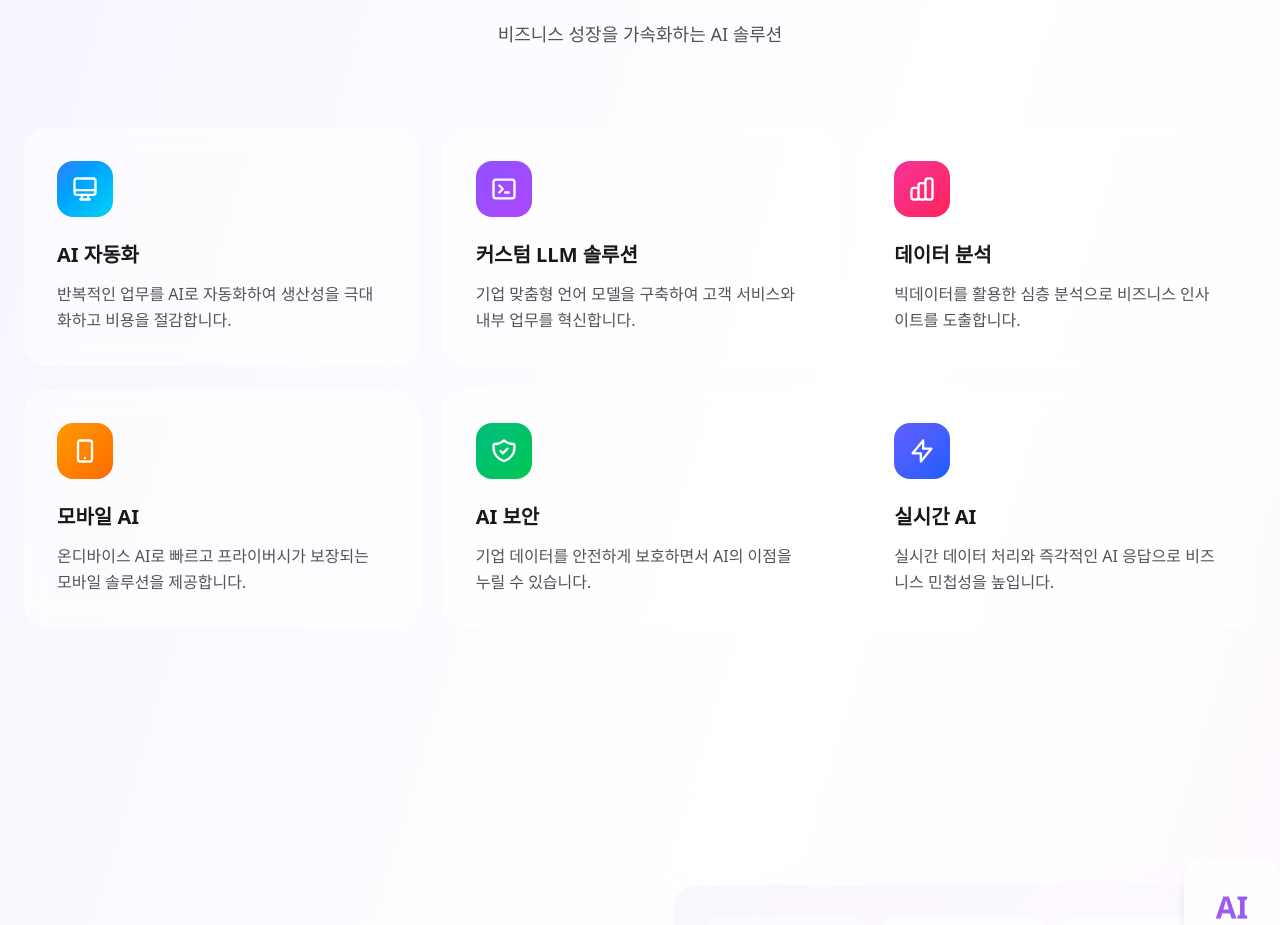
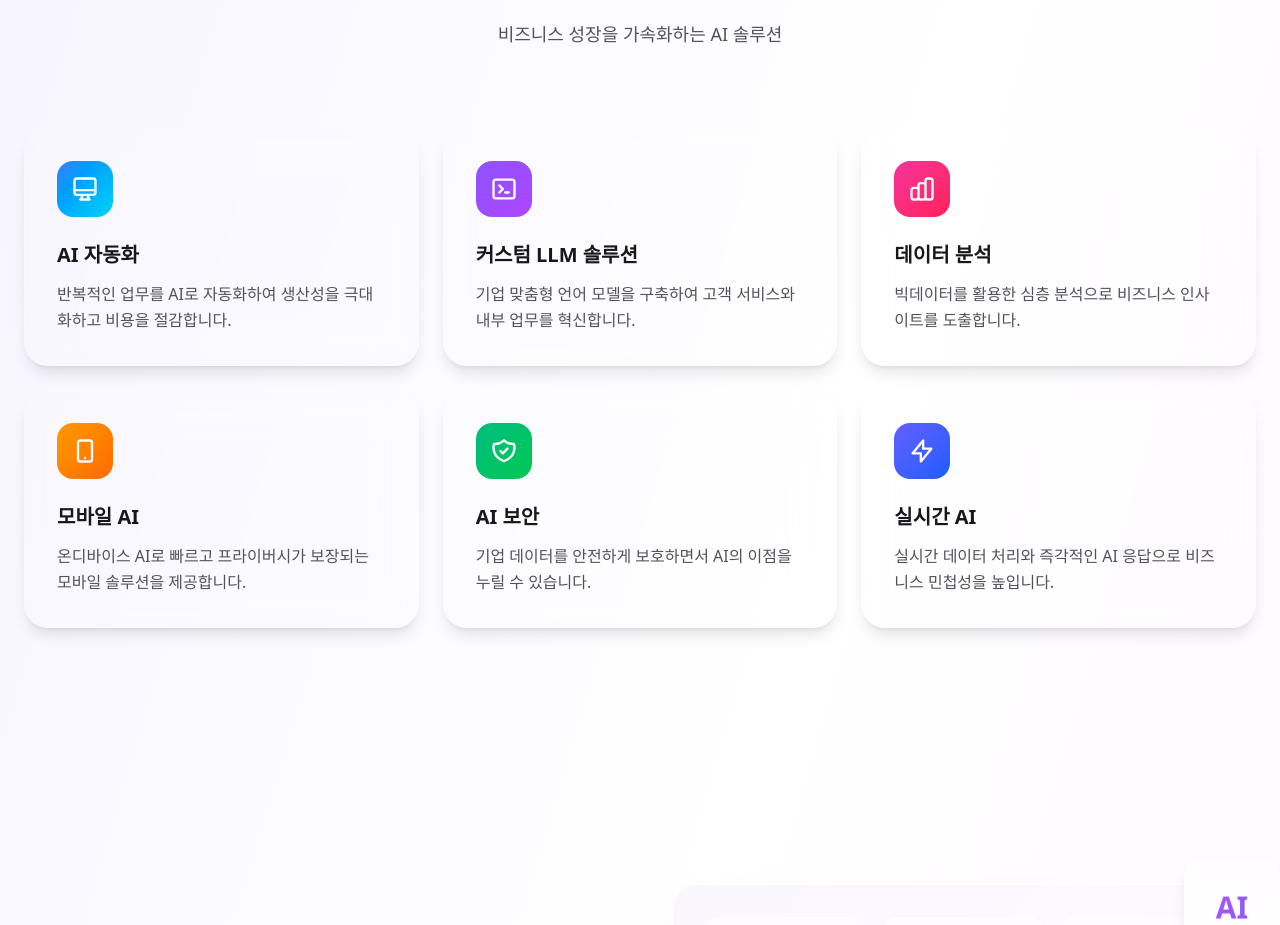
Before and after one commit to ajangeunajang-kaist/binu-ai, a Next.js app: page / in a window 1280 px wide. Shown: the part 980-1905 px from the top of the page. Built offline with nearby package versions, Linux system fonts and the light colour scheme.

Commit message:
Fix: service card glass

```diff
--- a/app/page.tsx
+++ b/app/page.tsx
@@ -153,7 +153,7 @@ export default function Home() {
 
           <div className="grid md:grid-cols-2 lg:grid-cols-3 gap-6">
             {/* Service Card 1 */}
-            <div className="bg-white/50 backdrop-blur-md rounded-3xl p-8 border border-white/60 hover:bg-white/70 hover:shadow-lg hover:shadow-purple-200/30 transition-all group">
+            <div className="glass bg-white/50 backdrop-blur-md rounded-3xl p-8 border border-white/60 hover:bg-white/70 shadow-lg hover:shadow-purple-200/30 transition-all group">
               <div className="w-14 h-14 rounded-2xl bg-gradient-to-br from-blue-500 to-cyan-400 flex items-center justify-center mb-6 group-hover:scale-110 transition-transform">
                 <svg
                   className="w-7 h-7 text-white"
@@ -179,7 +179,7 @@ export default function Home() {
             </div>
 
             {/* Service Card 2 */}
-            <div className="bg-white/50 backdrop-blur-md rounded-3xl p-8 border border-white/60 hover:bg-white/70 hover:shadow-lg hover:shadow-purple-200/30 transition-all group">
+            <div className="glass bg-white/50 backdrop-blur-md rounded-3xl p-8 border border-white/60 hover:bg-white/70 shadow-lg hover:shadow-purple-200/30 transition-all group">
               <div className="w-14 h-14 rounded-2xl bg-gradient-to-br from-violet-500 to-purple-500 flex items-center justify-center mb-6 group-hover:scale-110 transition-transform">
                 <svg
                   className="w-7 h-7 text-white"
@@ -205,7 +205,7 @@ export default function Home() {
             </div>
 
             {/* Service Card 3 */}
-            <div className="bg-white/50 backdrop-blur-md rounded-3xl p-8 border border-white/60 hover:bg-white/70 hover:shadow-lg hover:shadow-purple-200/30 transition-all group">
+            <div className="glass bg-white/50 backdrop-blur-md rounded-3xl p-8 border border-white/60 hover:bg-white/70 shadow-lg hover:shadow-purple-200/30 transition-all group">
               <div className="w-14 h-14 rounded-2xl bg-gradient-to-br from-pink-500 to-rose-500 flex items-center justify-center mb-6 group-hover:scale-110 transition-transform">
                 <svg
                   className="w-7 h-7 text-white"
@@ -230,7 +230,7 @@ export default function Home() {
             </div>
 
             {/* Service Card 4 */}
-            <div className="bg-white/50 backdrop-blur-md rounded-3xl p-8 border border-white/60 hover:bg-white/70 hover:shadow-lg hover:shadow-purple-200/30 transition-all group">
+            <div className="glass bg-white/50 backdrop-blur-md rounded-3xl p-8 border border-white/60 hover:bg-white/70 shadow-lg hover:shadow-purple-200/30 transition-all group">
               <div className="w-14 h-14 rounded-2xl bg-gradient-to-br from-amber-500 to-orange-500 flex items-center justify-center mb-6 group-hover:scale-110 transition-transform">
                 <svg
                   className="w-7 h-7 text-white"
@@ -256,7 +256,7 @@ export default function Home() {
             </div>
 
             {/* Service Card 5 */}
-            <div className="bg-white/50 backdrop-blur-md rounded-3xl p-8 border border-white/60 hover:bg-white/70 hover:shadow-lg hover:shadow-purple-200/30 transition-all group">
+            <div className="glass bg-white/50 backdrop-blur-md rounded-3xl p-8 border border-white/60 hover:bg-white/70 shadow-lg hover:shadow-purple-200/30 transition-all group">
               <div className="w-14 h-14 rounded-2xl bg-gradient-to-br from-emerald-500 to-green-500 flex items-center justify-center mb-6 group-hover:scale-110 transition-transform">
                 <svg
                   className="w-7 h-7 text-white"
@@ -281,7 +281,7 @@ export default function Home() {
             </div>
 
             {/* Service Card 6 */}
-            <div className="bg-white/50 backdrop-blur-md rounded-3xl p-8 border border-white/60 hover:bg-white/70 hover:shadow-lg hover:shadow-purple-200/30 transition-all group">
+            <div className="glass bg-white/50 backdrop-blur-md rounded-3xl p-8 border border-white/60 hover:bg-white/70 shadow-lg hover:shadow-purple-200/30 transition-all group">
               <div className="w-14 h-14 rounded-2xl bg-gradient-to-br from-indigo-500 to-blue-600 flex items-center justify-center mb-6 group-hover:scale-110 transition-transform">
                 <svg
                   className="w-7 h-7 text-white"
--- a/app/quasar/page.tsx
+++ b/app/quasar/page.tsx
@@ -86,7 +86,7 @@ export default function Quasar() {
 
       {/* Navigation */}
       <nav className="fixed top-0 left-0 right-0 z-50">
-        <div className="max-w-7xl mx-auto px-6 py-4">
+        <div className="max-w-7xl mx-auto p-6">
           <div className="flex items-center justify-between">
             <a href="/" className="flex items-center gap-2">
               <svg
@@ -122,12 +122,7 @@ export default function Quasar() {
                 />
               </svg>
             </a>
-            <a
-              href="/"
-              className="px-5 py-2 rounded-full bg-white/50 hover:bg-white/80 backdrop-blur-sm border border-white/30 text-zinc-700 text-sm font-medium transition-all"
-            >
-              Back to Home
-            </a>
+
           </div>
         </div>
       </nav>
```
